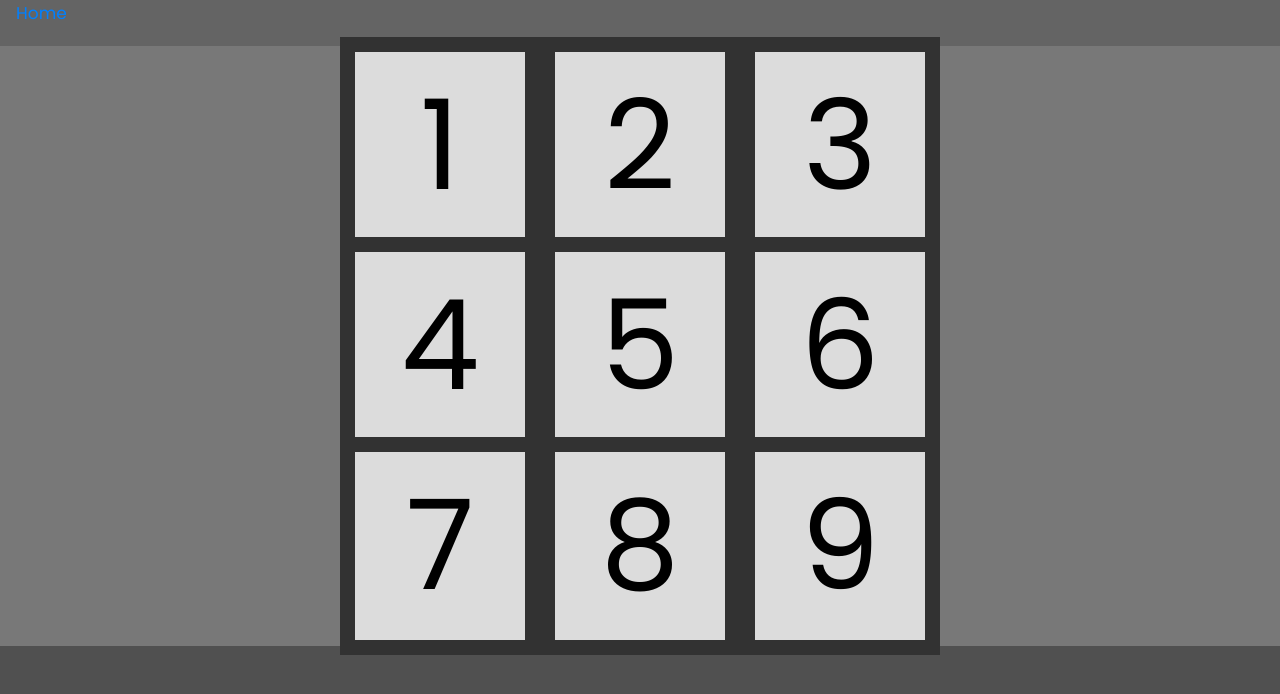
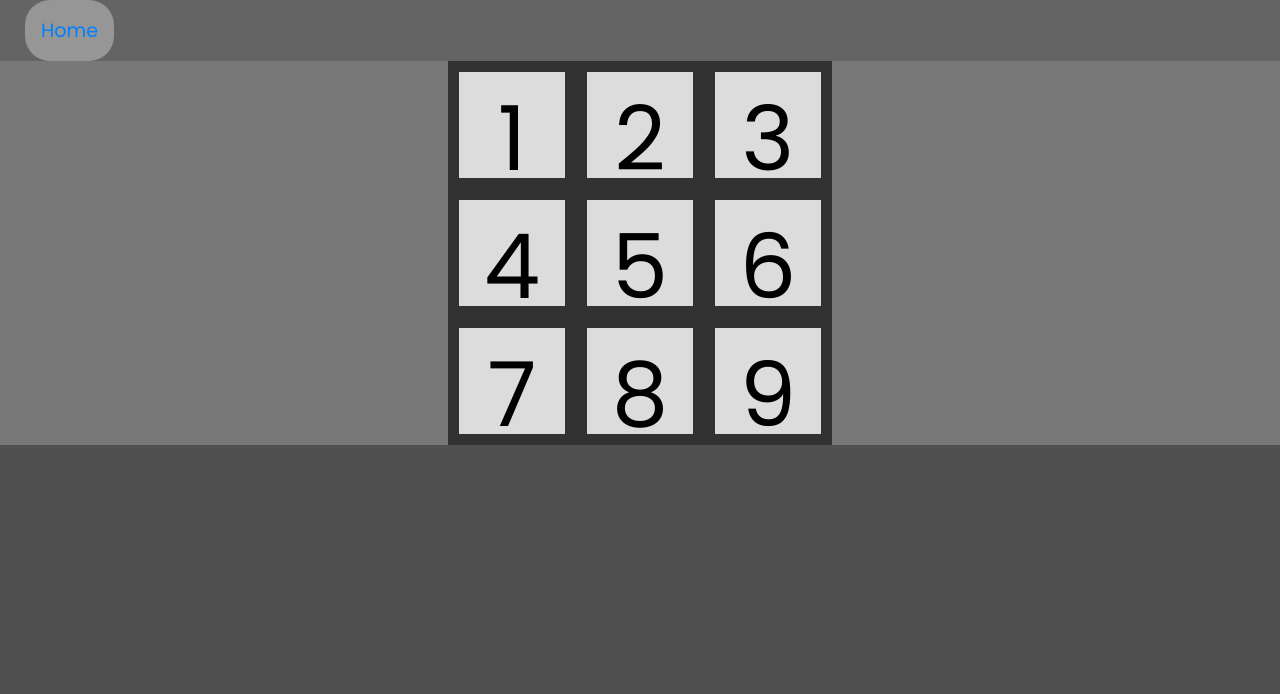
Before and after one commit to MyGamesM/webpage, a plain HTML site: page index.html in a window 1280 px wide. Drawn offline with Linux system fonts and the light colour scheme.

Commit message:
started using sass

```diff
--- /dev/null
+++ b/styles/styles.scss
@@ -0,0 +1,57 @@
+@import url('https://fonts.googleapis.com/css2?family=Poppins:ital,wght@0,400;0,600;1,400;1,600&display=swap');
+
+* {
+    padding: 0;
+    margin: 0;
+    border: 0;
+    font-family: Poppins;
+}
+
+:root {
+    --bg-color: rgb(80, 80, 80);
+    --top-nav-color: rgb(100, 100, 100);
+    --max-places: 3;
+    --button-size: 10vw;
+    --btn-bg-color: rgb(220, 220, 220);
+}
+
+body {
+    background-color: var(--bg-color);
+}
+
+.main {
+    // background-color: rgb(100, 100, 100);
+    background-color: var(--bg-color);
+}
+
+.topnav {
+    background-color: var(--top-nav-color);
+    display: flex;
+}
+
+.topnav a {
+    background-color: rgb(150, 150, 150);
+    color: rgb(0, 128, 255);
+    margin-left: 25px;
+    padding: 16px;
+    text-align: center;
+    text-decoration: none;
+    font-size: 1.5vw;
+    border-radius: 25px;
+}
+
+.buttons {
+    background-color: rgb(120, 120, 120);
+    display: grid;
+    justify-content: center;
+    grid-template-columns: repeat(var(--max-places), var(--button-size));
+    grid-template-rows: repeat(var(--max-places), var(--button-size));
+}
+
+.main_button {
+    background-color: var(--btn-bg-color);
+    border: .9vw solid rgb(50, 50, 50);
+    width: var(--btnsize);
+    height: var(--btnsize);
+    font-size: 7vw;
+}
```
Also changed, not shown: pages/testpage.html (added, +12 -0 lines), styles/styles.css, 1 other file.
